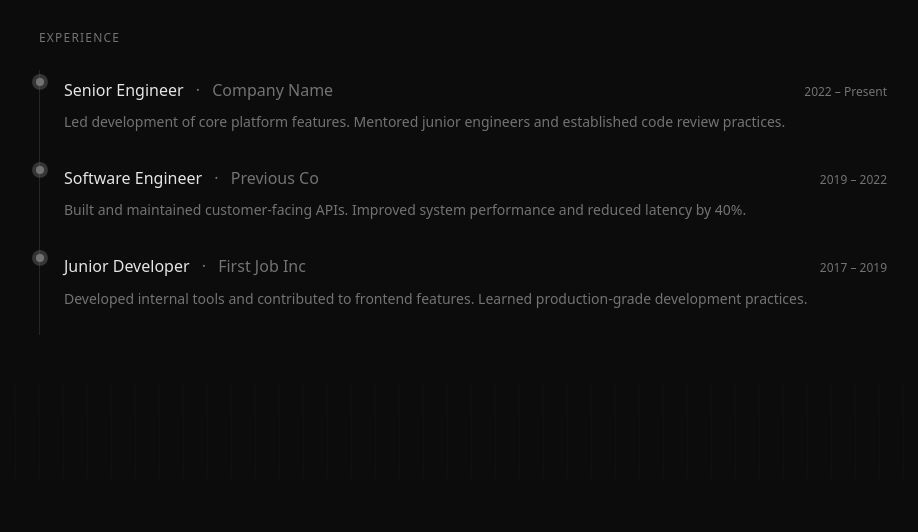
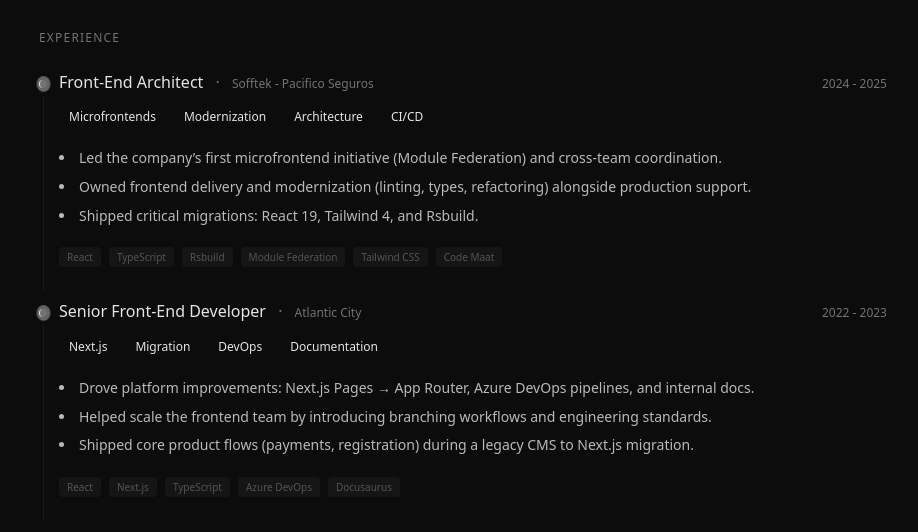
Before and after one commit to rigomart/portfolio, an Astro site: page / in a window 1280 px wide. Shown: the part 1150-1682 px from the top of the page, without its empty margins (177-1095 px from the left). Before the commit the page ends 1629 px from the top, so only its background shows below. Built offline with nearby package versions, Linux system fonts and the light colour scheme; Astro itself is replaced by a stand-in of ours.

Commit message:
feat: Update portfolio content and enhance experience section with detailed data display.

```diff
--- a/src/components/ExperienceItem.astro
+++ b/src/components/ExperienceItem.astro
@@ -1,11 +1,5 @@
 ---
-type Experience = {
-  title: string;
-  company: string;
-  period: string;
-  description: string;
-  isLast?: boolean;
-};
+import type { Experience } from "@/data";
 
 type Props = {
   experience: Experience;
@@ -14,25 +8,62 @@ type Props = {
 const { experience } = Astro.props;
 ---
 
-<div class={`relative ${experience.isLast ? "" : "pb-6"}`}>
-  <div
-    class='timeline-dot absolute -left-7 top-2 size-2 rounded-full bg-muted text-muted'
-  >
+<div class='flex gap-3'>
+  <div class='flex flex-col items-center justify-center'>
+    <div class='timeline-dot size-2 rounded-full bg-border border-l mt-2.5'>
+    </div>
+    <div class='w-px bg-border/50 grow my-2'></div>
   </div>
 
+  <div class='flex flex-col gap-3 pb-8 grow'>
     <div
       class='flex flex-col gap-1 sm:flex-row sm:items-baseline sm:justify-between sm:gap-4'
     >
       <div>
-      <span class='font-medium'>{experience.title}</span>
+        <span class='font-medium text-base'>{experience.title}</span>
         <span class='mx-2 text-muted'>·</span>
-      <span class='text-muted'>{experience.company}</span>
+        <span class='text-muted font-mono text-xs'>{experience.company}</span>
       </div>
       <span class='shrink-0 font-mono text-xs text-muted'
-      >{experience.period}</span
+        >{experience.period.start} - {experience.period.end}</span
       >
     </div>
-  <p class='mt-2 text-sm leading-relaxed text-muted'>
-    {experience.description}
-  </p>
+
+    {/* Focus Tags */}
+    {
+      experience.tags && experience.tags.length > 0 && (
+        <div class='flex flex-wrap gap-2'>
+          {experience.tags.map((tag) => (
+            <span class='rounded-full bg-secondary/50 px-2.5 py-0.5 text-xs font-medium text-secondary-foreground'>
+              {tag}
+            </span>
+          ))}
         </div>
+      )
+    }
+
+    {/* Highlights */}
+    <ul class='flex list-disc flex-col gap-1.5 list-inside mt-2'>
+      {
+        experience.highlights.map((highlight) => (
+          <li class='text-sm leading-relaxed text-foreground/80'>
+            {highlight}
+          </li>
+        ))
+      }
+    </ul>
+
+    {/* Tech Stack */}
+    {
+      experience.stack.length > 0 && (
+        <div class='flex flex-wrap gap-2 pt-2 opacity-70 hover:opacity-100 transition-opacity'>
+          {experience.stack.map((t) => (
+            <span class='rounded bg-surface-hover px-2 py-0.5 font-mono text-[10px] text-muted'>
+              {t}
+            </span>
+          ))}
+        </div>
+      )
+    }
+  </div>
+</div>
--- a/src/components/ProjectCard.astro
+++ b/src/components/ProjectCard.astro
@@ -1,15 +1,6 @@
 ---
 import { Image } from "astro:assets";
-
-type Project = {
-  title: string;
-  description: string;
-  imageSrc: string;
-  imageWidth: number;
-  imageHeight: number;
-  tech: string[];
-  href: string;
-};
+import type { Project } from "../data";
 
 type Props = {
   project: Project;
--- a/src/data/index.ts
+++ b/src/data/index.ts
@@ -1,4 +1,14 @@
-export const projects = [
+export type Project = {
+  title: string;
+  description: string;
+  imageSrc: string;
+  imageWidth: number;
+  imageHeight: number;
+  tech: string[];
+  href: string;
+};
+
+export const projects: Project[] = [
   {
     title: "Project One",
     description: "Lorem ipsum dolor sit amet consectetur adipisicing elit.",
@@ -28,26 +38,54 @@ export const projects = [
   },
 ];
 
-export const experiences = [
+export type Experience = {
+  title: string;
+  company: string;
+  period: {
+    start: string;
+    end: string;
+  };
+  highlights: string[];
+  tags: string[];
+  stack: string[];
+};
+
+export const experiences: Experience[] = [
   {
-    title: "Senior Engineer",
-    company: "Company Name",
-    period: "2022 – Present",
-    description:
-      "Led development of core platform features. Mentored junior engineers and established code review practices.",
+    title: "Front-End Architect",
+    company: "Sofftek - Pacifico Seguros",
+    period: {
+      start: "2024",
+      end: "2025",
+    },
+    highlights: [
+      "Led the company’s first microfrontend initiative (Module Federation) and cross-team coordination.",
+      "Owned frontend delivery and modernization (linting, types, refactoring) alongside production support.",
+      "Shipped critical migrations: React 19, Tailwind 4, and Rsbuild.",
+    ],
+    tags: ["Microfrontends", "Modernization", "Architecture", "CI/CD"],
+    stack: [
+      "React",
+      "TypeScript",
+      "Rsbuild",
+      "Module Federation",
+      "Tailwind CSS",
+      "Code Maat",
+    ],
   },
   {
-    title: "Software Engineer",
-    company: "Previous Co",
-    period: "2019 – 2022",
-    description:
-      "Built and maintained customer-facing APIs. Improved system performance and reduced latency by 40%.",
-  },
-  {
-    title: "Junior Developer",
-    company: "First Job Inc",
-    period: "2017 – 2019",
-    description:
-      "Developed internal tools and contributed to frontend features. Learned production-grade development practices.",
+    title: "Senior Front-End Developer",
+    company: "Atlantic City",
+    period: {
+      start: "2022",
+      end: "2023",
+    },
+    highlights: [
+      "Drove platform improvements: Next.js Pages → App Router, Azure DevOps pipelines, and internal docs.",
+      "Helped scale the frontend team by introducing branching workflows and engineering standards.",
+      "Shipped core product flows (payments, registration) during a legacy CMS to Next.js migration.",
+    ],
+    tags: ["Next.js", "Migration", "DevOps", "Documentation"],
+    stack: ["React", "Next.js", "TypeScript", "Azure DevOps", "Docusaurus"],
   },
 ];
--- a/src/pages/index.astro
+++ b/src/pages/index.astro
@@ -9,56 +9,31 @@ import BaseLayout from "../layouts/BaseLayout.astro";
   <main class='relative mx-auto max-w-4xl px-6 py-16 sm:py-24'>
     <header class='mb-8 animate-in fade-in slide-in-from-bottom-4 duration-700'>
       <h1 class='text-2xl font-medium tracking-tight'>Miguel Rodriguez</h1>
-      <p class='mt-1 text-muted'>Software Engineer</p>
+      <p class='mt-1 text-muted'>Full Stack Engineer</p>
     </header>
 
     <section
       class='mb-12 animate-in fade-in slide-in-from-bottom-4 duration-700 delay-100'
     >
       <p class='mb-6 text-foreground/90 leading-relaxed'>
-        Lorem ipsum dolor sit amet consectetur, adipisicing elit. Sapiente at
-        nisi harum praesentium deserunt a accusamus quia ducimus incidunt
-        beatae, libero assumenda recusandae nesciunt repellat dolorum atque,
-        error fugit vero.
+        I build full-stack applications with a strong focus on frontend.
+        Shipping pragmatically with type-safe foundations, intuitive UI, and
+        maintainable systems. Lately I’ve been exploring linguistics/phonetics
+        and AI-assisted developer workflows.
       </p>
       <div class='flex gap-3 text-sm'>
         <a
-          href='mailto:you@email.com'
+          href='mirdor.dev@gmail.com'
           class='group inline-flex items-center gap-1 rounded-full border border-border bg-surface px-3 py-1 transition-colors hover:border-accent hover:text-accent'
+          >Email</a
         >
-          Email
-          <svg
-            class='size-3 -translate-x-1 opacity-0 transition-all group-hover:translate-x-0 group-hover:opacity-100'
-            fill='none'
-            viewBox='0 0 24 24'
-            stroke='currentColor'
-            stroke-width='2'
-          >
-            <path
-              stroke-linecap='round'
-              stroke-linejoin='round'
-              d='M13.5 4.5 21 12m0 0-7.5 7.5M21 12H3'></path>
-          </svg>
-        </a>
         <a
-          href='https://github.com/you'
+          href='https://github.com/rigomart'
           target='_blank'
           rel='noopener noreferrer'
           class='group inline-flex items-center gap-1 rounded-full border border-border bg-surface px-3 py-1 transition-colors hover:border-accent hover:text-accent'
         >
           GitHub
-          <svg
-            class='size-3 -translate-x-1 opacity-0 transition-all group-hover:translate-x-0 group-hover:opacity-100'
-            fill='none'
-            viewBox='0 0 24 24'
-            stroke='currentColor'
-            stroke-width='2'
-          >
-            <path
-              stroke-linecap='round'
-              stroke-linejoin='round'
-              d='M13.5 4.5 21 12m0 0-7.5 7.5M21 12H3'></path>
-          </svg>
         </a>
         <a
           href='https://linkedin.com/in/you'
@@ -67,18 +42,6 @@ import BaseLayout from "../layouts/BaseLayout.astro";
           class='group inline-flex items-center gap-1 rounded-full border border-border bg-surface px-3 py-1 transition-colors hover:border-accent hover:text-accent'
         >
           LinkedIn
-          <svg
-            class='size-3 -translate-x-1 opacity-0 transition-all group-hover:translate-x-0 group-hover:opacity-100'
-            fill='none'
-            viewBox='0 0 24 24'
-            stroke='currentColor'
-            stroke-width='2'
-          >
-            <path
-              stroke-linecap='round'
-              stroke-linejoin='round'
-              d='M13.5 4.5 21 12m0 0-7.5 7.5M21 12H3'></path>
-          </svg>
         </a>
       </div>
     </section>
@@ -113,9 +76,9 @@ import BaseLayout from "../layouts/BaseLayout.astro";
       >
         Experience
       </h2>
-      <div class='relative border-l border-border pl-6'>
+      <div class='relative border-border flex flex-col'>
         {
-          experiences.map((experience, index) => (
+          experiences.map((experience) => (
             <ExperienceItem experience={experience} />
           ))
         }
```
Lines whose indentation alone changed are shown as unchanged.
